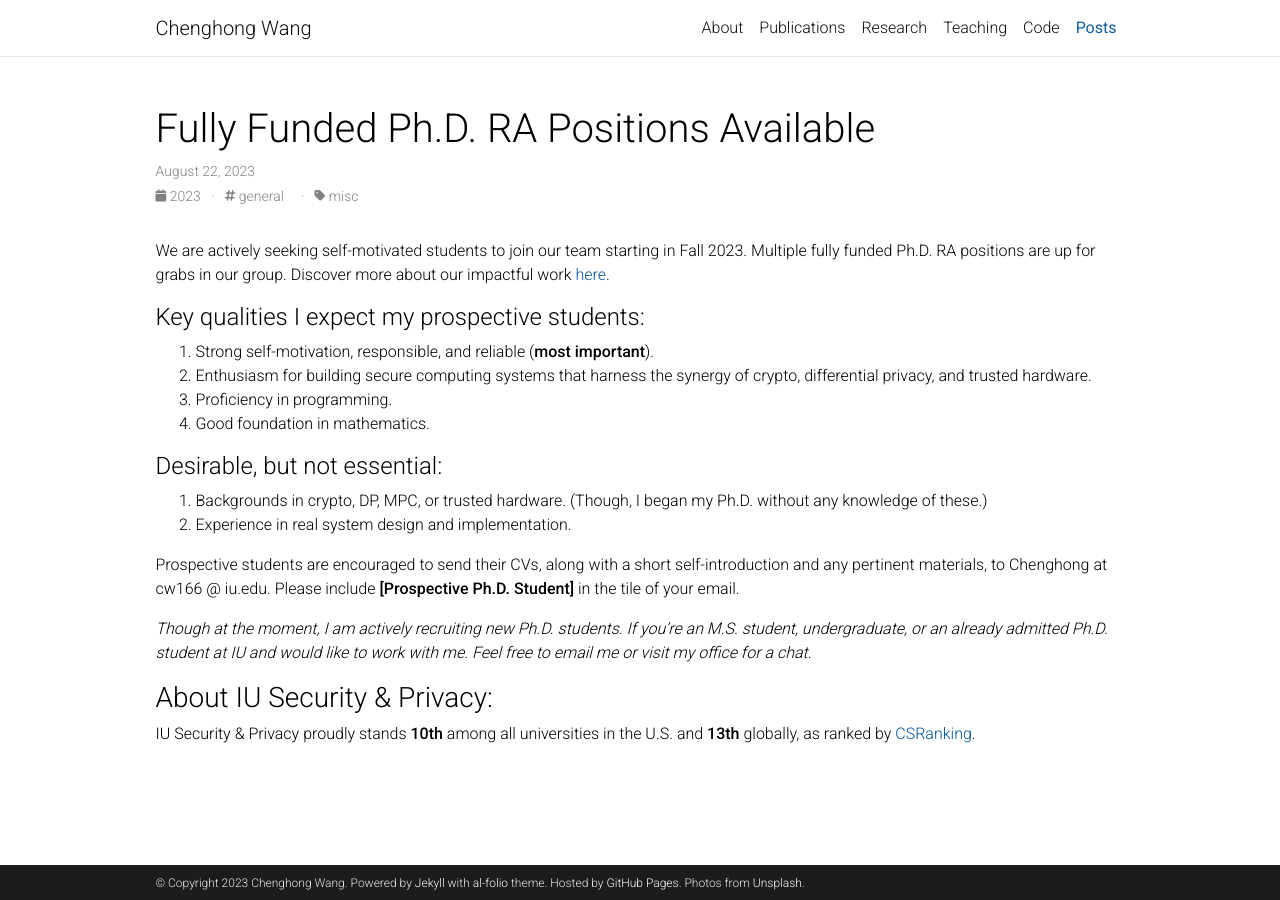
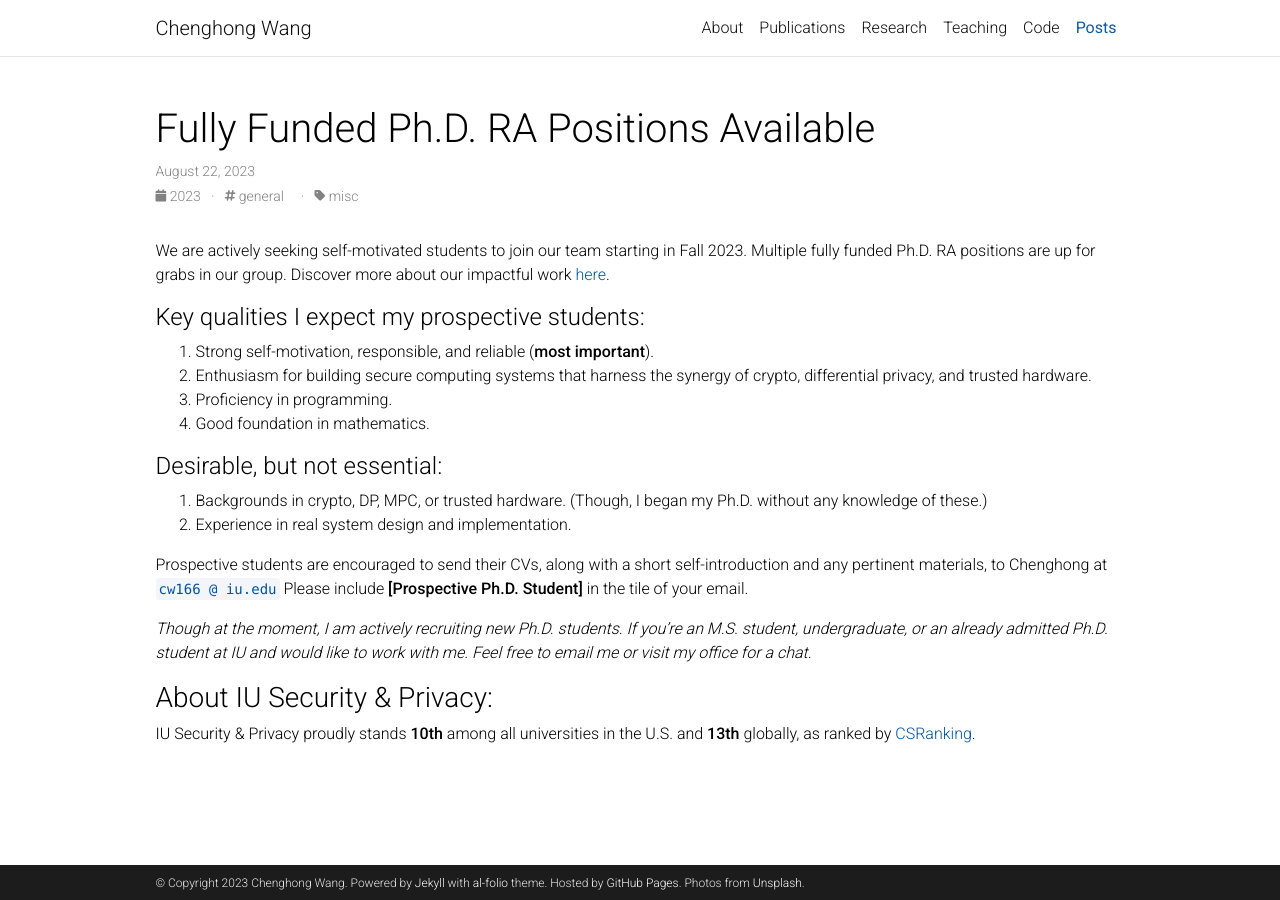
Before and after one commit to lovingmage/lovingmage.github.io, a Jekyll site: the page built from _posts/2023-08-22-phd-ra.md, in a window 1280 px wide. Built offline with Jekyll 4.4.1, drawn with Linux system fonts in a browser that asks for light colours; comment, search, counter and statistics services are not loaded; a style sheet for code colours, icons or effects is not loaded.

Commit message:
Update 2023-08-22-phd-ra.md

```diff
--- a/_posts/2023-08-22-phd-ra.md
+++ b/_posts/2023-08-22-phd-ra.md
@@ -23,7 +23,7 @@ We are actively seeking self-motivated students to join our team starting in Fal
 1. Backgrounds in crypto, DP, MPC, or trusted hardware. (Though, I began my Ph.D. without any knowledge of these.)
 2. Experience in real system design and implementation.
 
-Prospective students are encouraged to send their CVs, along with a short self-introduction and any pertinent materials, to Chenghong at cw166 @ iu.edu. Please include **[Prospective Ph.D. Student]** in the tile of your email.
+Prospective students are encouraged to send their CVs, along with a short self-introduction and any pertinent materials, to Chenghong at `cw166 @ iu.edu` Please include **[Prospective Ph.D. Student]** in the tile of your email.
 
 *Though at the moment, I am actively recruiting new Ph.D. students. If you're an M.S. student, undergraduate, or an already admitted Ph.D. student at IU and would like to work with me. Feel free to email me or visit my office for a chat.*
 
```
